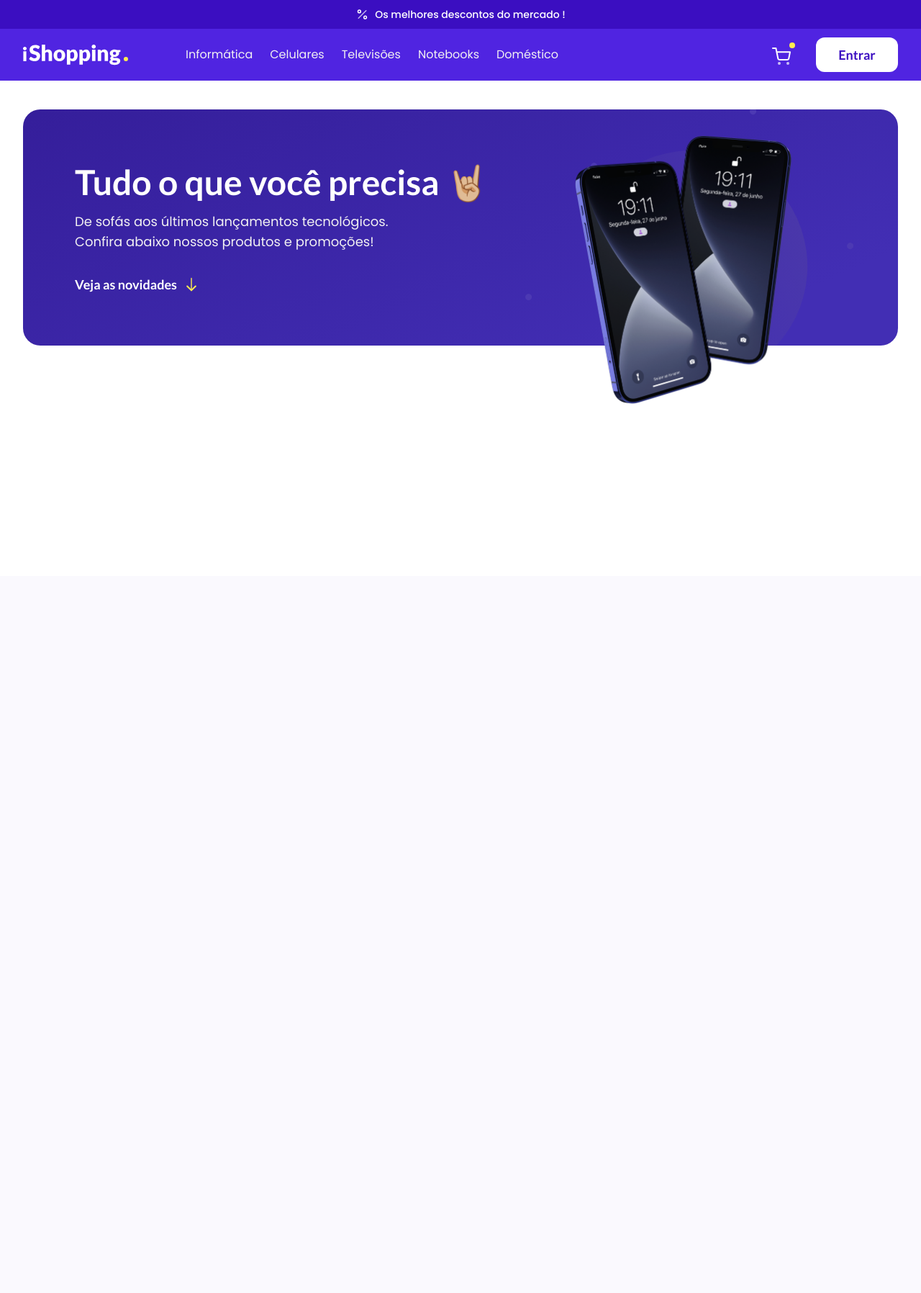
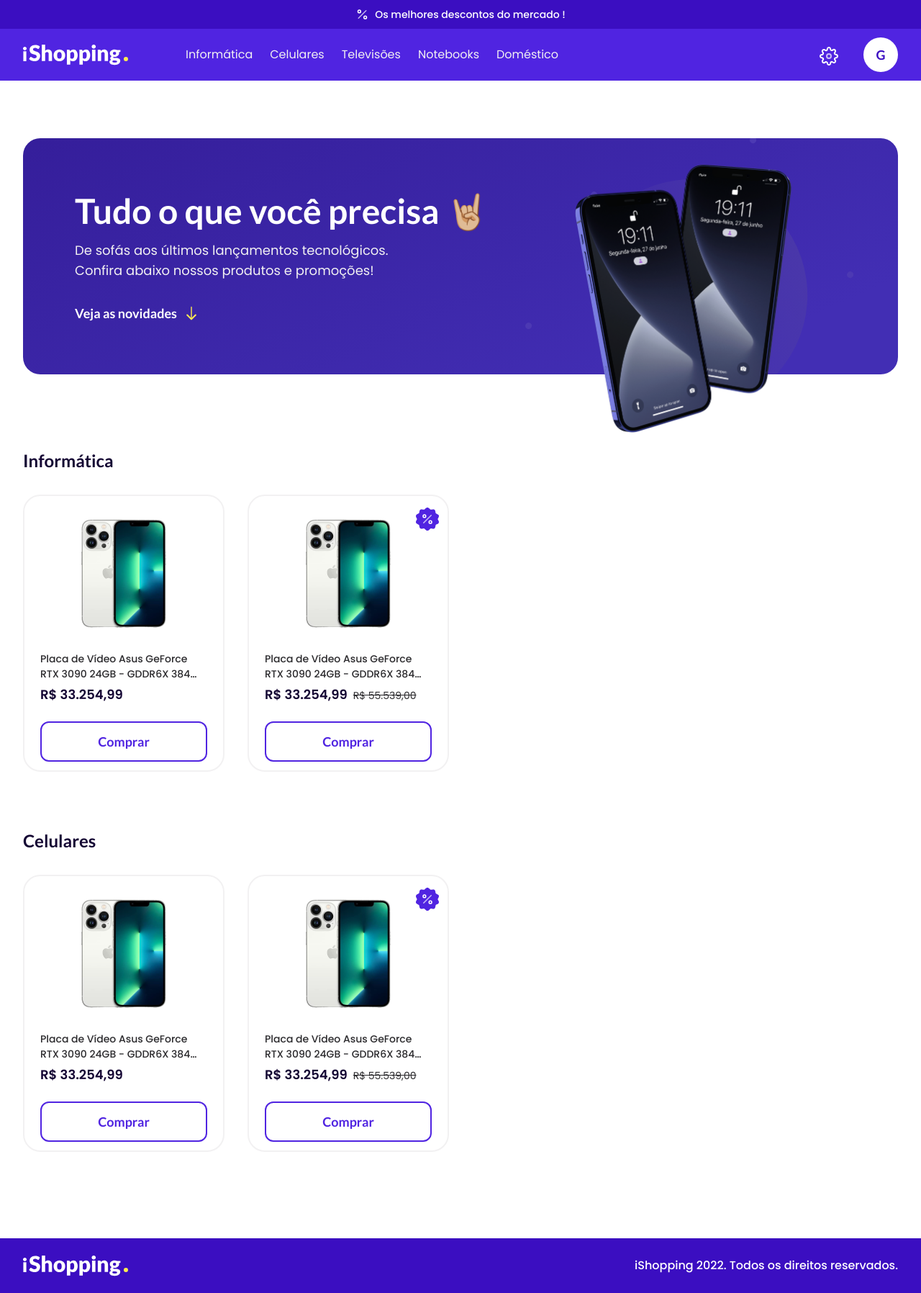
Before and after one commit to darlangui/e-commerce, a PHP site: page / in a window 1280 px wide. Shown: the whole page at 72% size. Before the commit the page ends 561 px from the top, so only its background shows below. Run offline with PHP 8.4, Linux system fonts and the light colour scheme.

Commit message:
Finish home page

```diff
--- a/index.html
+++ b/index.html
@@ -19,7 +19,7 @@
       </div>
     </div>
 
-    <div class="nav container">
+    <div class="nav container isLogged isAdmin">
       <div class="content">
         <section class="left">
           <img src="./assets/logo-white.svg" alt="iShopping">
@@ -35,11 +35,33 @@
 
         <section class="right">
           <div class="cart hasProducts">
-            <img class="hasProducts" src="./assets/shopping-cart-filled-icon.svg" alt="shooping-cart">
-            <img class="blank" src="./assets/shopping-cart-icon.svg" alt="shooping-cart">
+            <a href="#">
+              <img class="hasProducts" src="./assets/shopping-cart-filled-icon.svg" alt="shooping-cart">
+              <img class="blank" src="./assets/shopping-cart-icon.svg" alt="shooping-cart">
+            </a>
+          </div>
+
+          <div class="settings">
+            <a href="#">
+              <img src="./assets/settings-icon.svg" alt="settings">
+            </a>
           </div>
 
           <button>Entrar</button>
+
+          <div class="profile">
+            <span id="profile">G</span>
+
+            <div id="dropdown" class="logout-dropdown">
+              <div class="logout-content">
+                <div class="section">
+                  <img src="./assets/logout-icon.svg" alt="logou">
+
+                  <span>Sair</span>
+                </div>
+              </div>
+            </div>
+          </div>
         </section>
       </div>
     </div>
@@ -61,5 +83,115 @@
       </div>
     </div>
   </main>
+
+  <article class="products">
+    <div class="container">
+      <div class="content">
+        <section class="category">
+          <h3>Informática</h3>
+
+          <div class="category-products">
+            <div class="product">
+              <img src="./assets/product.png" alt="Product">
+
+              <section class="content">
+                <p>Placa de Vídeo Asus GeForce RTX 3090 24GB - GDDR6X 384 bits ROG Strix Gaming</p>
+
+                <span class="price">
+                  <strong>R$ 33.254,99</strong>
+
+                  <span class="discount">
+                    R$ 55.539,00
+                  </span>
+                </span>
+
+                <button class="tertiary">
+                  Comprar
+                </button>
+              </section>
+            </div>
+
+            <div class="product onSale">
+              <img src="./assets/product.png" alt="Product">
+
+              <section class="content">
+                <p>Placa de Vídeo Asus GeForce RTX 3090 24GB - GDDR6X 384 bits ROG Strix Gaming</p>
+
+                <span class="price">
+                  <strong>R$ 33.254,99</strong>
+
+                  <span class="discount">
+                    R$ 55.539,00
+                  </span>
+                </span>
+
+                <button class="tertiary">
+                  Comprar
+                </button>
+              </section>
+            </div>
+          </div>
+        </section>
+
+        <section class="category">
+          <h3>Celulares</h3>
+
+          <div class="category-products">
+            <div class="product">
+              <img src="./assets/product.png" alt="Product">
+
+              <section class="content">
+                <p>Placa de Vídeo Asus GeForce RTX 3090 24GB - GDDR6X 384 bits ROG Strix Gaming</p>
+
+                <span class="price">
+                  <strong>R$ 33.254,99</strong>
+
+                  <span class="discount">
+                    R$ 55.539,00
+                  </span>
+                </span>
+
+                <button class="tertiary">
+                  Comprar
+                </button>
+              </section>
+            </div>
+
+            <div class="product onSale">
+              <img src="./assets/product.png" alt="Product">
+
+              <section class="content">
+                <p>Placa de Vídeo Asus GeForce RTX 3090 24GB - GDDR6X 384 bits ROG Strix Gaming</p>
+
+                <span class="price">
+                  <strong>R$ 33.254,99</strong>
+
+                  <span class="discount">
+                    R$ 55.539,00
+                  </span>
+                </span>
+
+                <button class="tertiary">
+                  Comprar
+                </button>
+              </section>
+            </div>
+          </div>
+        </section>
+      </div>
+    </div>
+  </article>
+
+  <footer>
+    <div class="footer container">
+      <div class="content">
+        <img src="./assets/logo-white.svg" alt="iShopping">
+
+        <p>iShopping 2022. Todos os direitos reservados.</p>
+      </div>
+    </div>
+  </footer>
+
+  <script src="./utils/handleProfileDropdown.js"></script>
 </body>
 </html>
--- a/styles.css
+++ b/styles.css
@@ -1,4 +1,10 @@
 /* HEADER */
+
+header {
+  width: 100%;
+  position: fixed;
+  z-index: 100;
+}
 
 header .banner {
   height: 40px;
@@ -62,10 +68,90 @@ header .nav .content section.right .blank img.hasProducts {
   display: none;
 }
 
-header .nav .content section.right .cart img {
+header .nav.isAdmin .content section.right .cart {
+  display: none;
+}
+
+header .nav .content section.right img {
   position: relative;
   margin-right: 24px;
   margin-bottom: -8px;
+  cursor: pointer;
+}
+
+header .nav.isLogged .content section.right button {
+  display: none;
+}
+
+header .nav .content .right .settings {
+  display: none;
+}
+
+header .nav.isLogged.isAdmin .content .right .settings {
+  display: block;
+}
+
+header .nav .content section.right .profile {
+  display: none;
+  cursor: pointer;
+}
+
+header .nav.isLogged .content section.right .profile {
+  display: block;
+  position: relative;
+  width: 48px;
+  height: 48px;
+  background-color: var(--grayscale-white);
+  border-radius: 24px;
+
+  font-family: 'Lato', sans-serif;
+  font-weight: bold;
+  font-size: 1.8rem;
+  line-height: 135%;
+
+  color: var(--primary-dark);
+}
+
+header .nav .content section.right .profile .logout-dropdown {
+  display: none;
+}
+
+header .nav.isLogged .content section.right .profile > span {
+  width: 48px;
+  height: 48px;
+
+  display: flex;
+  justify-content: center;
+  align-items: center;
+}
+
+header .nav.isLogged .content section.right .profile .logout-dropdown {
+  position: absolute;
+  right: -8px;
+  top: 68px;
+}
+
+header .nav.isLogged .profile .logout-dropdown .logout-content .section {
+  position: relative;
+  background-color: var(--grayscale-white);
+  border: 2px solid var(--grayscale-g900);
+  border-radius: 12px;
+  padding: 20px;
+
+  display: flex;
+  align-items: center;
+  gap: 8px;
+}
+
+header .nav.isLogged .profile .logout-dropdown .logout-content img {
+  margin: 0;
+}
+
+header .nav.isLogged .profile .logout-dropdown .logout-content span {
+  font-weight: 500;
+  font-size: 1.6rem;
+  line-height: 150%;
+  color: var(--grayscale-black);
 }
 
 header .nav .content section.right button {
@@ -82,7 +168,7 @@ header .nav .content section.right button:hover {
 /* HERO BANNER */
 
 main .hero-banner .content {
-  margin-top: 40px;
+  margin-top: calc(72px + 80px + 40px);
   background: var(--gradient-background);
   height: 328px;
   border-radius: 24px;
@@ -131,3 +217,109 @@ main .hero-banner .content .iphone {
   width: 322px;
   height: 390px;
 }
+
+.products {
+  margin-top: 104px;
+}
+
+.products .category + .category {
+  margin-top: 80px;
+}
+
+.products .category h3 {
+  margin-bottom: 32px;
+}
+
+.products .category .category-products {
+  display: flex;
+  flex-direction: row;
+  align-items: center;
+  flex-wrap: wrap;
+  gap: 32px;
+}
+
+.products .category .category-products .product {
+  display: flex;
+  flex-direction: column;
+  align-items: center;
+
+  width: 280px;
+  height: 385px;
+  padding: 32px 24px 24px 24px;
+  background-color: var(--grayscale-white);
+  border: 2px solid var(--grayscale-g900);
+  border-radius: 24px;
+}
+
+.products .category .category-products .product.onSale {
+  background-image: url(./assets/sale-icon.svg);
+  background-repeat: no-repeat;
+  background-position: 232px 16px;
+}
+
+.products .category .category-products .product img {
+  width: 162px;
+  height: 152px;
+  margin-bottom: 32px;
+}
+
+.products .category .category-products .product .content p {
+  font-weight: 500;
+  font-size: 1.4rem;
+  line-height: 150%;
+  color: var(--grayscale-g100);
+
+  -webkit-box-orient: vertical;
+  -webkit-line-clamp: 2;
+  display: -webkit-box;
+  overflow: hidden;
+  width: 232px;
+}
+
+.products .category .category-products .product .content .price {
+  margin-top: 4px;
+  display: flex;
+  align-items: flex-end;
+  margin-bottom: 24px;
+}
+
+.products .category .category-products .product .content .price strong {
+  font-weight: 600;
+  font-size: 1.8rem;
+  line-height: 150%;
+}
+
+.products .category .category-products .product .content .price .discount {
+  font-weight: 400;
+  font-size: 1.4rem;
+  line-height: 150%;
+  text-decoration-line: line-through;
+  height: 22px;
+  color: var(--grayscale-g100);
+  margin-left: 8px;
+
+  display: none;
+}
+
+.products .category .category-products .product.onSale .content .price .discount {
+  display: block;
+}
+
+.footer {
+  margin-top: 120px;
+  background-color: var(--primary-dark);
+  height: 76px;
+}
+
+.footer .content {
+  display: flex;
+  justify-content: space-between;
+  align-items: center;
+}
+
+.footer .content p {
+  font-weight: 500;
+  font-size: 1.6rem;
+  line-height: 150%;
+  color: var(--grayscale-white);
+}
--- /dev/null
+++ b/utils/handleProfileDropdown.js
@@ -0,0 +1,24 @@
+function listenProfileClick() {
+  const profile = document.getElementById('profile');
+  const dropdown = document.getElementById('dropdown');
+
+  profile.addEventListener(
+    'click',
+    () => {
+      console.log('teste');
+
+      if (dropdown.classList.contains('open')) {
+        dropdown.classList.remove('open');
+        dropdown.classList.add('close');
+        dropdown.style.display = 'none';
+      } else {
+        dropdown.classList.remove('close');
+        dropdown.classList.add('open');
+        dropdown.style.display = 'block';
+      }
+    },
+    false
+  );
+}
+
+document.addEventListener('DOMContentLoaded', listenProfileClick, false);
```
Also changed, not shown: assets/logout-icon.svg (added), assets/product.png (added), assets/sale-icon.svg (added), assets/settings-icon.svg (added).
